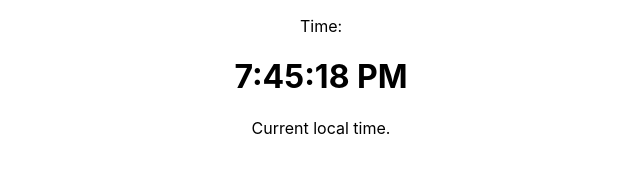
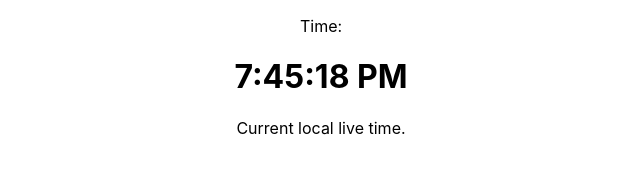
Before and after one commit to edgarnava80/github-actions, a React (Create React App) app: page / in a window 1280 px wide. Shown: the top 188 px of the page, without its empty margins (319-959 px from the left). Built offline with nearby package versions, Linux system fonts and the light colour scheme.

Commit message:
A label change

```diff
--- a/src/App.js
+++ b/src/App.js
@@ -18,7 +18,7 @@ function App() {
 
         <p>
           Time: <Clock time={time} />
-          Current local time.
+          Current local live time.
         </p>
 
     </div>
```
